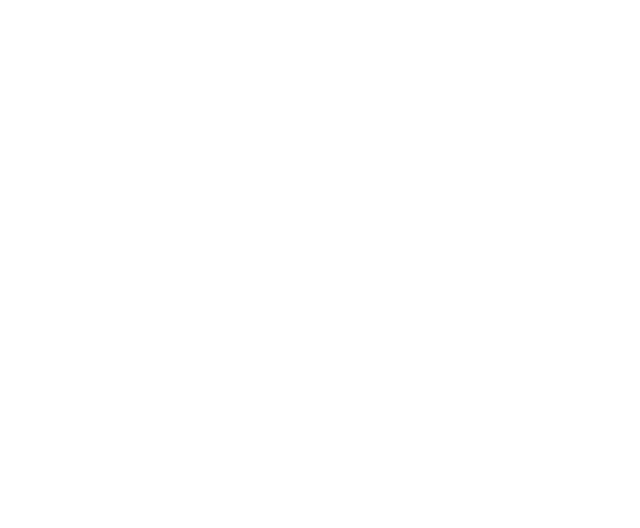
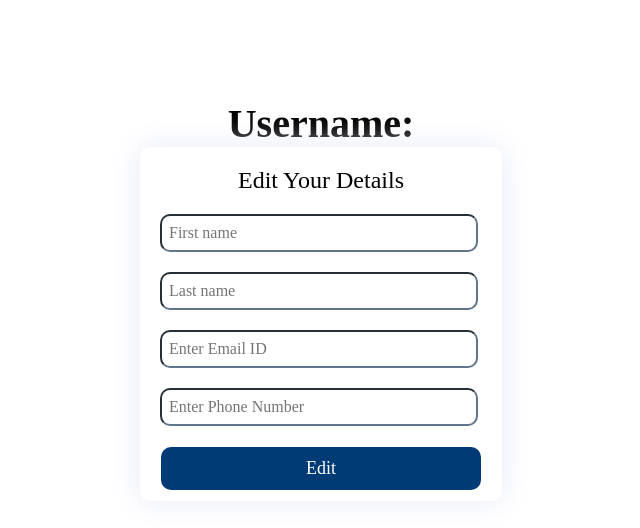
Before and after one commit to Ritesh1432/quickshare-team, a React (Create React App) app: page /editprofile in a window 1280 px wide. Before the commit this address had no page. Shown: the top 528 px of the page, without its empty margins (319-959 px from the left). Built offline with nearby package versions, Linux system fonts and the light colour scheme.

Commit message:
Created Edit Profile Component

```diff
--- a/src/App.js
+++ b/src/App.js
@@ -6,6 +6,7 @@
 import Register from './components/Register';
 import HomePage from './components/HomePage';
 import { useEffect, useState } from 'react';
+import EditProfile from './components/EditProfile';
 
 function App() {
   const [auth,setAuth] = useState(false)
@@ -21,10 +22,11 @@
        auth ? <Header /> : <></>
   }
       <Routes>
-      <Route path = '/' element = {auth ? <HomePage /> : <Register />} />
-      <Route path = '/profile' element = {<Profile />} />
-      <Route path = '/register' index element = {<Register />} />
-      <Route path = '/login' element = {<Login/>} />
+        <Route path = '/' element = {auth ? <HomePage /> : <Register />} />
+        <Route path = '/profile' element = {<Profile />} />
+        <Route path = '/editprofile' element = {<EditProfile />} />
+        <Route path = '/register' index element = {<Register />} />
+        <Route path = '/login' element = {<Login/>} />
      </Routes>
     </div>
   );
--- /dev/null
+++ b/src/components/EditProfile.js
@@ -0,0 +1,66 @@
+import React, { useState } from 'react'
+import '../css/EditProfile.css'
+
+export default function EditProfile() {
+    const [formData,setFormData] = useState([])
+    const handleChange = ((e) => {
+        setFormData({
+            ...formData,
+            [e.target.name] : e.target.value
+        })
+    })
+
+    const handleSubmit = ((e) => {
+        if(formData.pw !== formData.cpw)
+            alert('Password did not match')
+        else
+        {
+            e.preventDefault();
+            fetch('http://localhost:3000/users',{
+                method:'POST',
+                headers: {"Content-Type":"application/json"},
+                body:JSON.stringify(formData)})
+        }
+    })
+
+  return (
+    <div className="signBody">
+
+        <div className="main">
+            <div className="appName">
+                <b>Username: {localStorage.getItem('Username')}</b>
+            </div>
+            <div className="submain">
+                <div className="heading">
+                    Edit Your Details
+                </div>
+            <form onSubmit={handleSubmit}>
+                <div className="blocks">
+                    <div>
+                        <input name='fname' placeholder='First name' type='text' onChange={handleChange} />
+                    </div>
+                </div>
+                <div className="blocks">
+                    <div>
+                        <input name='lname' placeholder='Last name' type='text' onChange={handleChange}  />
+                    </div>
+                </div>
+                <div className="blocks">
+                    <div>
+                        <input name='email' placeholder='Enter Email ID' type='email' onChange={handleChange}/>
+                    </div>
+                </div>
+                <div className="blocks">
+                    <div>
+                        <input name='pno' placeholder='Enter Phone Number' type='number' onChange={handleChange} />
+                    </div>
+                </div>
+                <div>
+                    <button className="signup" type='submit' value='editProfile'>Edit</button>
+                </div>
+                </form>
+            </div>
+        </div>
+    </div>
+  )
+}
--- a/src/components/Profile.js
+++ b/src/components/Profile.js
@@ -1,11 +1,13 @@
 import React, { useEffect, useState } from 'react'
 import '../css/Profile.css'
+import { useNavigate } from 'react-router-dom';
 
 export default function Profile() {
 
     const [users, setUsers] = useState([]);
     const [currentUser, setCurrentUser] = useState(null);
     const [userDetail, setUserDetail] = useState({});
+    let navigate = useNavigate();
 
 
     useEffect(() => {
@@ -36,7 +38,7 @@
                 <h2>User name: {userDetail && userDetail.uname}</h2>
                 <h2>Email ID: {userDetail && userDetail.email}</h2>
                 <h2>Phone number: {userDetail && userDetail.pno}</h2>
-                <div><button>Edit Profile</button> <button>View Posts</button></div>
+                <div><button onClick={() => navigate('/editprofile')}>Edit Profile</button> <button>View Posts</button></div>
 
             </div>
         </div>
--- a/src/components/Register.js
+++ b/src/components/Register.js
@@ -4,7 +4,7 @@
 
 export default function Register() {
     const [formData,setFormData] = useState([])
-  const handleChange = ((e) => {
+    const handleChange = ((e) => {
     setFormData({
         ...formData,
         [e.target.name] : e.target.value
--- /dev/null
+++ b/src/css/EditProfile.css
@@ -0,0 +1,12 @@
+.signBody {
+    background-color: white;
+    display: flex;
+    align-items: center;
+    justify-content: center;
+    height: 600px;
+}
+
+
+.appName {
+    font-size: 40px;
+}
```
